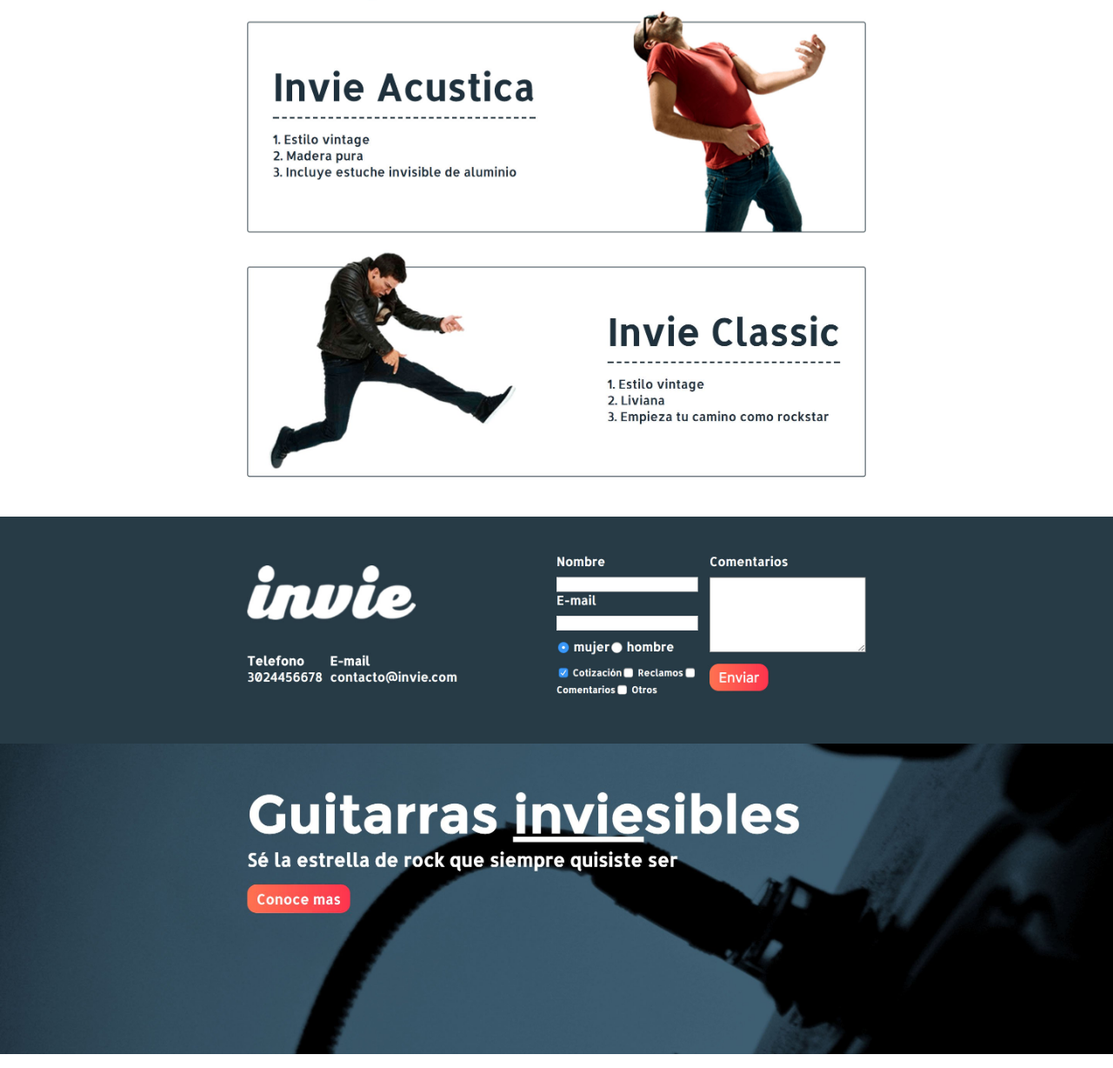
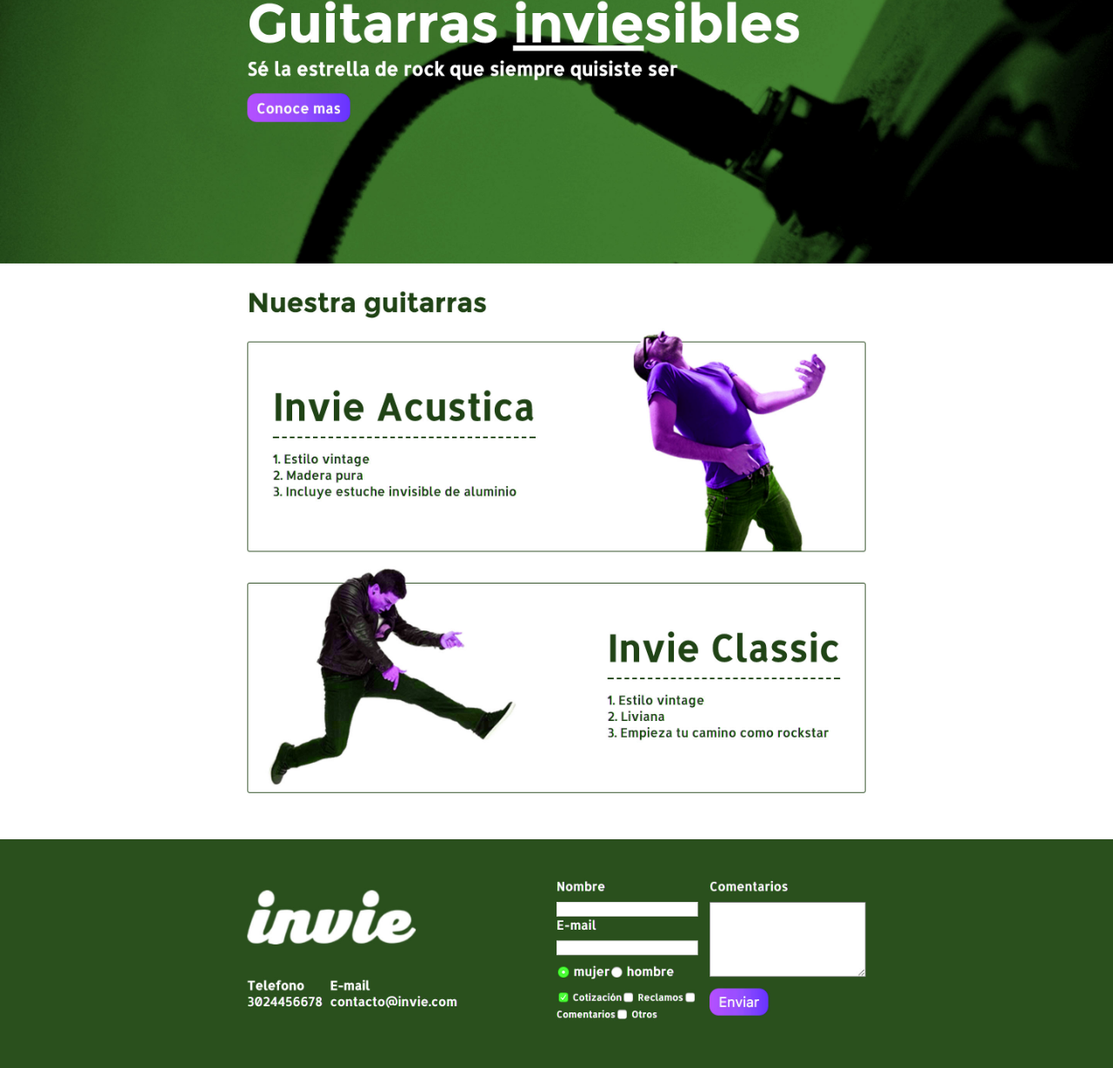
Before and after one commit to angelikmm/invie-github, a plain HTML site: page index.html in a window 1280 px wide. Shown: the part 177-1405 px from the top of the page at 87% size. Drawn offline with Linux system fonts and the light colour scheme.

Commit message:
nueva version-verde

```diff
--- a/index.html
+++ b/index.html
@@ -14,11 +14,7 @@
   </style>
   </head>
   <body>
-      <img src = "header_.jpg" alt ="">
 
-      <img src = "acustica.jpg">
-      <img src = "clasica.jpg">
-      <img src = "footer.jpg">
-    <img src = "hero.jpg">
+    <img src = "version.jpg">
     </body>
 </html>
```
Also changed, not shown: version.jpg (added).
